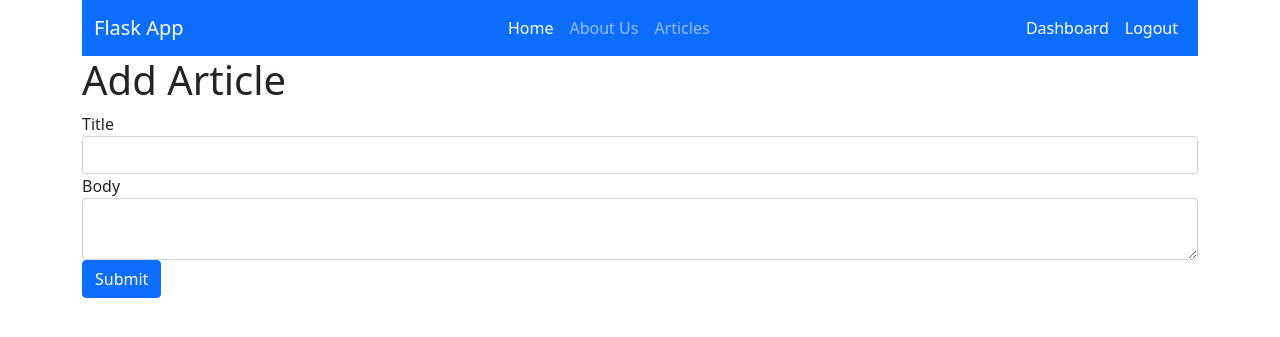
After one commit to KirGorod/Simple_flask_app, a Flask app: page /add_article in a window 1280 px wide. The commit adds this page. Shown: the top 337 px of the page. Run offline with Flask 2, Linux system fonts and the light colour scheme; the visitor is signed in with stand-in values (Sample User, id 1); some libraries are stand-ins or nearby versions.

Commit message:
Added add_article and dashboard functionality

```diff
--- a/app.py
+++ b/app.py
@@ -1,4 +1,5 @@
 import imp
+from turtle import title
 from unittest import result
 from flask import Flask, render_template, flash, redirect, url_for, session, request
 from flask_mysqldb import MySQL
@@ -35,12 +36,34 @@ def about():
 
 @app.route("/articles")
 def articles():
-    return render_template('articles.html', articles=Articles)
+    # Create cursor
+    cur = mysql.connection.cursor()
+
+    # Get articles
+    result = cur.execute("SELECT * FROM articles")
+
+    articles = cur.fetchall()
+
+    if result > 0:
+        return render_template("articles.html", articles=articles)
+    else:
+        msg = "No articles found"
+        return render_template("articles.html", msg=msg)
+
+    # Close connection
+    cur.close()
 
 
 @app.route("/article/<string:id>/")
 def article(id):
-    return render_template('article.html', id=id)
+    cur = mysql.connection.cursor()
+
+    # Get articles
+    result = cur.execute("SELECT * FROM articles WHERE id = %s", [id])
+
+    article = cur.fetchone()
+
+    return render_template('article.html', article=article)
 
 
 class RegisterForm(Form):
@@ -134,6 +157,7 @@ def is_logged_in(f):
 
 
 @app.route("/logout")
+@is_logged_in
 def logout():
     session.clear()
     flash("You are now logged out", "success")
@@ -143,7 +167,56 @@ def logout():
 @app.route("/dashboard")
 @is_logged_in
 def dashboard():
-    return render_template("dashboard.html")
+    # Create cursor
+    cur = mysql.connection.cursor()
+
+    # Get articles
+    result = cur.execute("SELECT * FROM articles")
+
+    articles = cur.fetchall()
+
+    if result > 0:
+        return render_template("dashboard.html", articles=articles)
+    else:
+        msg = "No articles found"
+        return render_template("dashboard.html", msg=msg)
+
+    # Close connection
+    cur.close()
+
+
+# Article Form Class
+class ArticleForm(Form):
+    title = StringField("Title", [validators.Length(min=1, max=200)])
+    body = TextAreaField("Body", [validators.Length(min=30)])
+
+
+@app.route("/add_article", methods=["GET", "POST"])
+@is_logged_in
+def add_article():
+    form = ArticleForm(request.form)
+    if request.method == "POST" and form.validate():
+        title = form.title.data
+        body = form.body.data
+
+        # Create cursor
+        cur = mysql.connection.cursor()
+
+        # Execute
+        cur.execute("INSERT INTO articles(title, body, author) VALUES(%s, %s, %s)", (title, body, session['username']))
+
+        # Commit to DB
+        mysql.connection.commit()
+
+        # Close connection
+        cur.close()
+
+        flash("Article created", "success")
+
+        return redirect(url_for("dashboard"))
+
+    return render_template("add_article.html", form=form)
+
 
 if __name__ == "__main__":
     app.secret_key = "secret123"
--- /dev/null
+++ b/templates/add_article.html
@@ -0,0 +1,15 @@
+{% extends 'layout.html' %}
+
+{% block body %}
+  <h1>Add Article</h1>
+  {% from "includes/_formhelpers.html" import render_field %}
+  <form method="POST" action="">
+    <div class="form-group">
+      {{ render_field(form.title, class_="form-control") }}
+    </div>
+    <div class="form-group">
+      {{ render_field(form.body, class_="form-control", id="editor") }}
+    </div>
+    <p><input class="btn btn-primary" type="submit" value="Submit">
+  </form>
+{% endblock %}
--- a/templates/includes/_navbar.html
+++ b/templates/includes/_navbar.html
@@ -16,7 +16,7 @@
                   <a class="nav-link" href="/articles">Articles</a>
               </li>
           </ul>
-          <div class="d-flex">
+          <!-- <div class="d-flex">
             {% if session.logged_in %}
                 <button class="btn btn-light ms-3"><a href="/dashboard">Dashboard</a></button>
                 <button class="btn btn-light ms-3"><a href="/logout">Logout</a></button>
@@ -24,7 +24,24 @@
                 <button class="btn btn-light ms-3"><a href="/login">Login</a></button>
                 <button class="btn btn-light ms-3"><a href="/register">Register</a></button>
             {% endif %}
-          </div>
+          </div> -->
+          <ul class="navbar-nav d-flex">
+            {% if session.logged_in %}
+            <li class="nav-item">
+                <a class="nav-link active" href="/dashboard">Dashboard</a>
+            </li>
+            <li class="nav-item">
+                <a class="nav-link active" href="/logout">Logout</a>
+            </li>
+            {% else %}
+            <li class="nav-item">
+                <a class="nav-link" href="/login">Login</a>
+            </li>
+            <li class="nav-item">
+                <a class="nav-link" href="/Register">Register</a>
+            </li>
+            {% endif %}
+        </ul>
       </div>
   </div>
 </nav>
--- a/templates/layout.html
+++ b/templates/layout.html
@@ -14,5 +14,9 @@
     {% block body %}{% endblock %}
     </div>
     <script src="https://cdn.jsdelivr.net/npm/bootstrap@5.1.3/dist/js/bootstrap.min.js"></script>
+    <script src="//cdn.ckeditor.com/4.19.0/standard/ckeditor.js"></script>
+    <script text="text/javascript">
+        CKEDITOR.replace("editor")
+    </script>
 </body>
 </html>
```
Also changed, not shown: templates/article.html (+6 -1 lines), templates/dashboard.html (+22 -0 lines), templates/home.html (+9 -5 lines).
